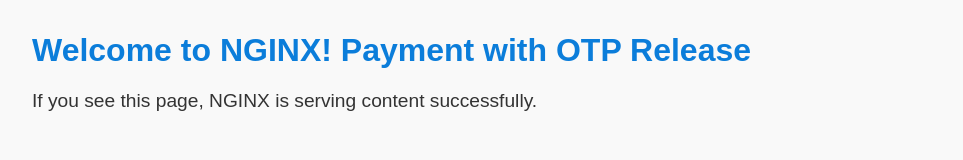
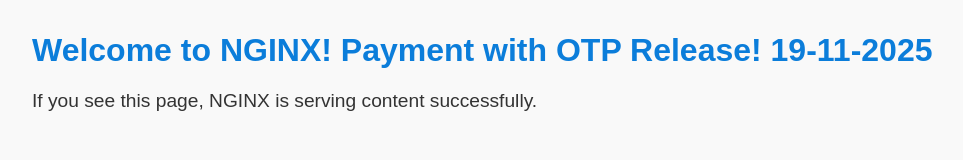
Before and after one commit to sheela-enblitztech/nginx-payment, a plain HTML site: page index.html in a window 1280 px wide. Shown: the whole page, without its empty margins (0-963 px from the left). Drawn offline with Linux system fonts and the light colour scheme.

Commit message:
Gi 3/feat nginx payment  (#5)
* fix: update ci to trigger action from jira webhook

* fix: update index.html

```diff
--- a/index.html
+++ b/index.html
@@ -12,7 +12,7 @@
   </style>
 </head>
 <body>
-  <h1>Welcome to NGINX! Payment with OTP Release </h1>
+  <h1>Welcome to NGINX! Payment with OTP Release! 19-11-2025 </h1>
   <p>If you see this page, NGINX is serving content successfully.</p>
 </body>
 </html>
```
